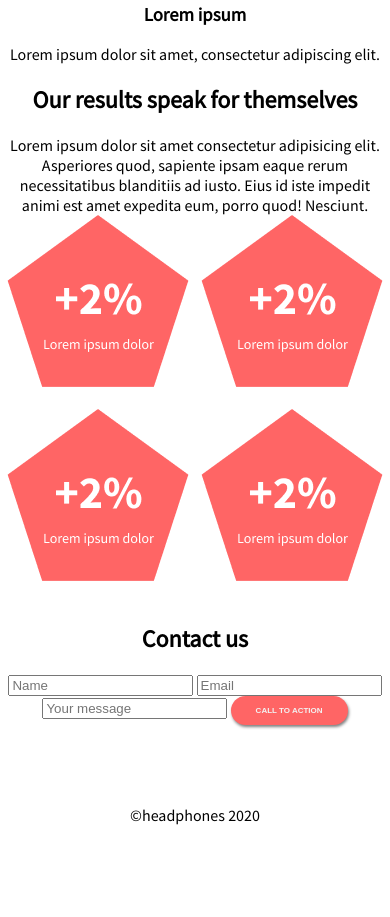
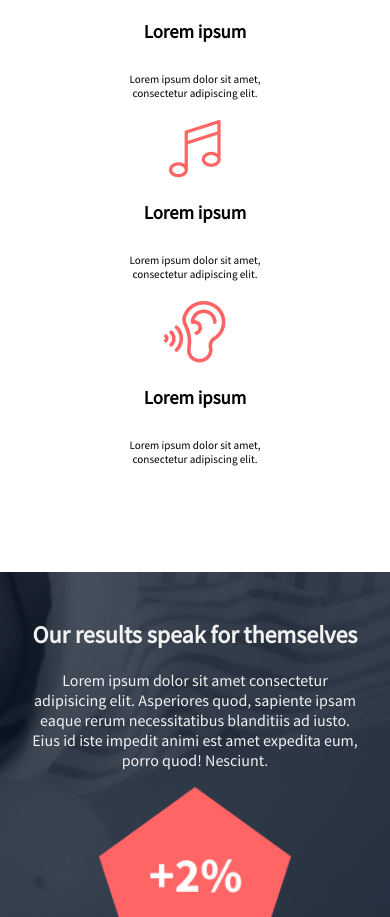
Before and after one commit to yahaiii/headphones, a plain HTML site: page index.html in a window 390 px wide. Shown: the part 1083-2000 px from the top of the page. Before the commit the page ends 1908 px from the top, so only its background shows below. Drawn offline with Linux system fonts and the light colour scheme.

Commit message:
complete mobile-first

```diff
--- a/index.html
+++ b/index.html
@@ -81,18 +81,12 @@
         <div>
             <div class="row">
                 <div class="footer-logo">
-                    <img src="assets/images/smileschool-logo.png" alt="">
+                    <img src="assets/images/logo.png" alt="">
                 </div>
                 <div class="socials">
-                    <div>
-                        <a href="#"><img src="assets/images/fb.png" alt=""></a>
-                    </div>
-                    <div>
-                        <a href="#"><img src="assets/images/tw.png" alt=""></a>
-                    </div>
-                    <div>
-                        <a href="#"><img src="assets/images/in.png" alt=""></a>
-                    </div>
+                    <a href="#">
+                        <img src="assets/images/social_icons.png" alt="">
+                    </a>
 
                 </div>
             </div>
--- a/styles/styles.css
+++ b/styles/styles.css
@@ -2,8 +2,6 @@
 
 :root {
     --primary: #FF6565;
-    text-align: center;
-
 }
 
 /* reset */
@@ -13,6 +11,7 @@ body,p,a,ul,li {
     padding: 0;
     text-decoration: none;
     list-style-type: none;
+    text-align: center;
 }
 
 /* base styles */
@@ -37,6 +36,7 @@ button {
 button:hover {
     opacity: 0.9;
     color: rgb(63, 63, 63);
+    box-shadow: none;
 
 }
 
@@ -46,12 +46,15 @@ button:hover {
     src: url('../assets/fonts/SourceSansPro-Regular.otf');
 }
 
+section {
+    padding: 10%;
+}
+
 .hero {
     background-image: url('../assets/images/background.png');
     background-repeat: no-repeat;
     background-position: center;
     background-size: cover;
-    text-align: center;
     color: #f2f2f2;
 }
 
@@ -62,18 +65,65 @@ button:hover {
 }
 
 .navlinks {
-    display: none;;
+    display: none;
 }
 
 .banner-content h1 {
     padding: 75px 7px 0;
 }
 
-.banner-content p {
+.banner-content p, #services p {
     font-size: 0.7em;
     padding: 5%;
 }
 
-/* #services, #results, #contact {
-    text-align: center;
-} */
+
+.service-item-container {
+    padding: 15%;
+    margin-top: 30%;
+}
+
+.service-item {
+    margin: 5%;
+}
+
+
+#results {
+    background-image: url('../assets/images/background-results.png');
+    background-repeat: no-repeat;
+    background-position: center;
+    background-size: cover;
+    color: #f2f2f2;
+    padding: 7%;
+}
+
+.numbers img {
+    width: 60%;
+    margin: 5%;
+}
+
+#contact form {
+    padding: 5%;
+    margin-bottom: 25%;
+}
+
+#contact input {
+    outline: 0;
+    border-width: 0 0 1px;
+    border-color: rgb(196, 196, 196);
+    margin-bottom: 20%;
+}
+
+
+footer {
+    background-color: #071629;
+    color: #f2f2f2;
+    padding: 15%;
+    font-size: .4em;
+}
+
+footer img {
+    width: 60%;
+    margin: 5%;
+    padding: 5%;
+}
```
Also changed, not shown: assets/images/menu.png (added), assets/images/social_icons.png (added).
